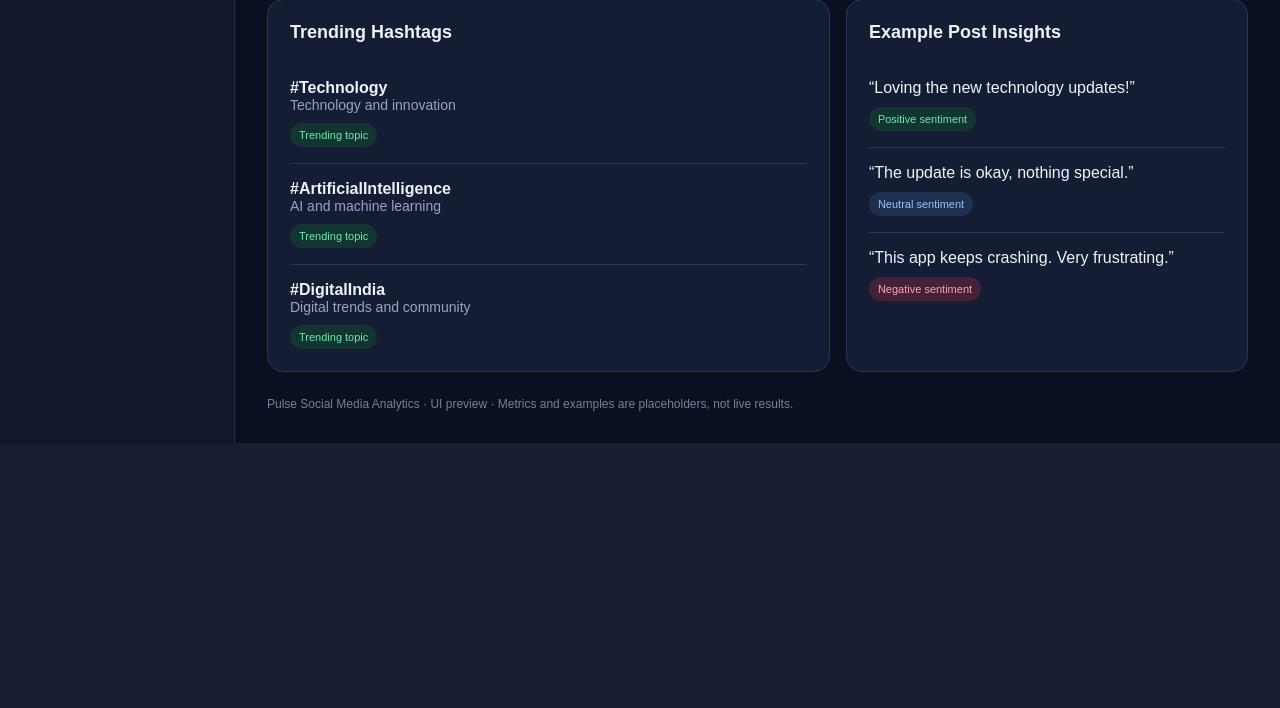
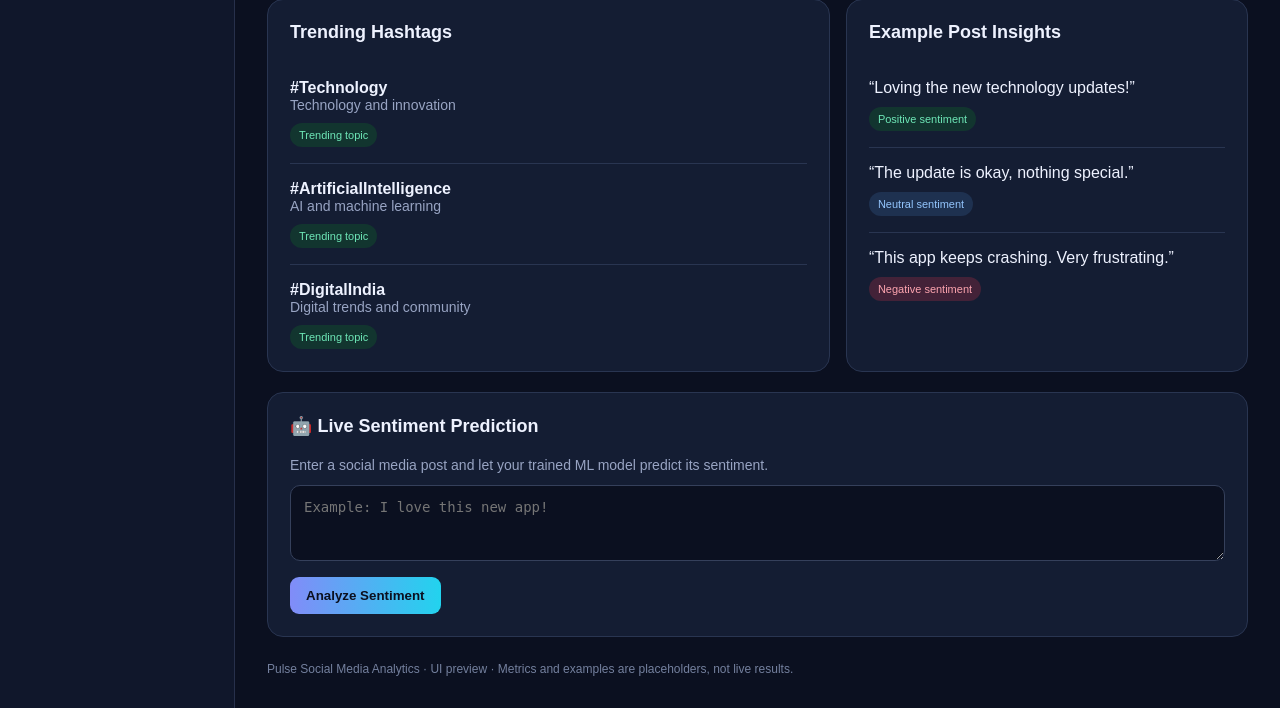
Before and after one commit to nikitashende3110-oss/social-media-analytics-, a Flask app: page / in a window 1280 px wide. Shown: the part 597-1305 px from the top of the page. Before the commit the page ends 1040 px from the top, so only its background shows below. Run offline with Flask 3, Linux system fonts and the light colour scheme; parts of the project's set-up code (start-up, migrations or seed data) failed here and were passed over.

Commit message:
Update sentiment dashboard and trained model

```diff
--- a/Social-Media-Sentiment-Engagement-Intelligence-main/app.py
+++ b/Social-Media-Sentiment-Engagement-Intelligence-main/app.py
@@ -1,14 +1,54 @@
-import sqlite3
 import os
+import pickle
 import pandas as pd
 from flask import Flask, render_template, request
 
 app = Flask(__name__)
+
+# Load the trained sentiment model
+MODEL_PATH = os.path.join("models", "sentiment_model.pkl")
+
+with open(MODEL_PATH, "rb") as f:
+    sentiment_model = pickle.load(f)
+
+# CSV upload settings
 app.config["UPLOAD_FOLDER"] = "uploads"
 app.config["MAX_CONTENT_LENGTH"] = 10 * 1024 * 1024
 
 os.makedirs(app.config["UPLOAD_FOLDER"], exist_ok=True)
 
+
+# Predict sentiment for a single post
+def predict_sentiment(text):
+    return sentiment_model.predict([text])[0]
+
+
+# Live sentiment prediction route
+@app.route("/predict", methods=["POST"])
+def predict():
+    text = request.form.get("text", "").strip()
+
+    if not text:
+        return render_template(
+            "index.html",
+            data=get_db_data(),
+            message="",
+            prediction=None,
+            analyzed_text=""
+        )
+
+    sentiment = predict_sentiment(text)
+
+    return render_template(
+        "index.html",
+        data=get_db_data(),
+        message="",
+        prediction=sentiment,
+        analyzed_text=text
+    )
+
+
+# Read and calculate dashboard data
 def get_db_data():
     empty_data = {
         "total_posts": 0,
@@ -23,14 +63,18 @@ def get_db_data():
         "top_posts": []
     }
 
-    csv_path = os.path.join(app.config["UPLOAD_FOLDER"], "dataset.csv")
+    csv_path = os.path.join(
+        app.config["UPLOAD_FOLDER"],
+        "dataset.csv"
+    )
 
     if not os.path.exists(csv_path):
         return empty_data
 
     try:
         df = pd.read_csv(csv_path)
-    except Exception:
+    except Exception as error:
+        print("Error reading CSV:", error)
         return empty_data
 
     required = [
@@ -39,29 +83,123 @@ def get_db_data():
     ]
 
     if not all(column in df.columns for column in required):
+        print("CSV is missing required columns.")
         return empty_data
 
-    df["likes"] = pd.to_numeric(df["likes"], errors="coerce").fillna(0)
-    df["shares"] = pd.to_numeric(df["shares"], errors="coerce").fillna(0)
-    df["comments"] = pd.to_numeric(df["comments"], errors="coerce").fillna(0)
+    # Clean numeric columns
+    for column in ["likes", "shares", "comments"]:
+        df[column] = pd.to_numeric(
+            df[column], errors="coerce"
+        ).fillna(0)
 
+    # Main metrics
     total_posts = len(df)
     total_likes = int(df["likes"].sum())
     total_shares = int(df["shares"].sum())
 
-    sentiment_values = df["sentiment"].fillna("").astype(str).str.lower()
-    sentiments = {
-        "positive": int((sentiment_values == "positive").sum()),
-        "neutral": int((sentiment_values == "neutral").sum()),
-        "negative": int((sentiment_values == "negative").sum())
+    # Normalize sentiment labels
+    sentiment_values = (
+        df["sentiment"]
+        .fillna("")
+        .astype(str)
+        .str.strip()
+        .str.lower()
+    )
+
+    # Labels commonly associated with positive sentiment
+    positive_labels = {
+        "positive", "joy", "excitement", "contentment",
+        "gratitude", "serenity", "happy", "hopeful",
+        "awe", "acceptance", "pride", "elation", "euphoria",
+        "enthusiasm", "determination", "playful",
+        "inspiration", "happiness", "hope", "empowerment",
+        "inspired", "admiration", "calmness", "compassion",
+        "tenderness", "fulfillment", "reverence", "love",
+        "amusement", "anticipation", "kind", "empathetic",
+        "free-spirited", "confident", "satisfaction",
+        "accomplishment", "harmony", "creativity", "wonder",
+        "adventure", "enjoyment", "affection", "adoration",
+        "zest", "radiance", "coziness", "resilience",
+        "tranquility", "captivation", "overjoyed",
+        "motivation", "blessed", "appreciation", "confidence",
+        "wonderment", "optimism", "intrigue", "playfuljoy",
+        "mindfulness", "freedom", "dazzle", "spark", "marvel",
+        "positivity", "kindness", "friendship", "success",
+        "amazement", "romance", "grandeur", "energy",
+        "celebration", "charm", "ecstasy", "connection",
+        "iconic", "triumph", "heartwarming", "solace",
+        "breakthrough", "relief", "thrill", "proud",
+        "grateful", "enchantment", "renewed effort",
+        "joy in baking", "creative inspiration", "nature's beauty",
+        "winter magic", "celestial wonder", "culinary adventure",
+        "festivejoy", "joyfulreunion", "melodic", "elegance",
+        "artisticburst", "culinaryodyssey", "immersion",
+        "engagement", "touched", "vibrancy", "mesmerizing",
+        "runway creativity", "ocean's freedom", "radiance",
+        "yearning"
     }
 
+    # Labels commonly associated with negative sentiment
+    negative_labels = {
+        "negative", "despair", "grief", "loneliness", "sad",
+        "frustration", "regret", "numbness", "melancholy",
+        "hate", "bad", "disgust", "bitterness", "frustrated",
+        "betrayal", "bitter", "shame", "jealousy", "resentment",
+        "fearful", "jealous", "devastated", "envious",
+        "dismissive", "heartbreak", "anger", "fear", "sadness",
+        "disappointed", "anxiety", "intimidation", "helplessness",
+        "envy", "apprehensive", "isolation", "disappointment",
+        "sorrow", "loss", "suffering", "lostlove", "exhaustion",
+        "darkness", "desperation", "ruins", "heartache",
+        "solitude", "emotionalstorm", "overwhelmed",
+        "desolation", "pressure", "obstacle", "miscalculation",
+        "challenge", "embarrassed"
+    }
+
+    # Labels treated as neutral or mixed/uncertain
+    neutral_labels = {
+        "neutral", "curiosity", "confusion", "nostalgia",
+        "surprise", "indifference", "ambivalence", "reflection",
+        "arousal", "boredom", "contemplation", "exploration",
+        "mischievous", "pensive", "innerjourney", "suspense",
+        "emotion", "whimsy", "dreamchaser", "envisioning history",
+        "imagination", "bittersweet"
+    }
+
+    # Assign labels to three groups.
+    # Any unrecognized label is counted as neutral so that
+    # all dataset rows are included in the distribution.
+    sentiment_groups = []
+
+    for label in sentiment_values:
+        if label in positive_labels:
+            sentiment_groups.append("positive")
+        elif label in negative_labels:
+            sentiment_groups.append("negative")
+        else:
+            sentiment_groups.append("neutral")
+
+    grouped_sentiments = pd.Series(
+        sentiment_groups, index=df.index
+    )
+
+    sentiments = {
+        "positive": int((grouped_sentiments == "positive").sum()),
+        "neutral": int((grouped_sentiments == "neutral").sum()),
+        "negative": int((grouped_sentiments == "negative").sum())
+    }
+
+    # Count popular hashtags
     hashtags_count = {}
-    for tags in df["hashtag"].dropna():
-        for tag in str(tags).split(","):
+
+    for tags in df["hashtag"].fillna(""):
+        for tag in str(tags).replace(",", " ").split():
             tag = tag.strip()
+
             if tag:
-                hashtags_count[tag] = hashtags_count.get(tag, 0) + 1
+                hashtags_count[tag] = (
+                    hashtags_count.get(tag, 0) + 1
+                )
 
     popular_hashtags = sorted(
         hashtags_count.items(),
@@ -69,17 +207,30 @@ def get_db_data():
         reverse=True
     )[:6]
 
-    df["engagement"] = df["likes"] + df["shares"] + df["comments"]
+    # Calculate engagement
+    df["engagement"] = (
+        df["likes"] + df["shares"] + df["comments"]
+    )
+
+    # Select five posts with the highest engagement
     top_posts = []
 
     for _, row in df.nlargest(5, "engagement").iterrows():
-        sentiment = str(row["sentiment"]).capitalize()
+        original_sentiment = str(row["sentiment"]).strip().lower()
+
+        if original_sentiment in positive_labels:
+            display_sentiment = "Positive"
+        elif original_sentiment in negative_labels:
+            display_sentiment = "Negative"
+        else:
+            display_sentiment = "Neutral"
+
         top_posts.append({
             "text": str(row["post_text"]),
             "likes": int(row["likes"]),
             "shares": int(row["shares"]),
             "comments": int(row["comments"]),
-            "sentiment": sentiment,
+            "sentiment": display_sentiment,
             "platform": str(row["platform"]),
             "engagement": int(row["engagement"])
         })
@@ -94,6 +245,7 @@ def get_db_data():
     }
 
 
+# Main dashboard and CSV upload
 @app.route("/", methods=["GET", "POST"])
 def dashboard():
     message = ""
@@ -103,17 +255,25 @@ def dashboard():
 
         if not file or not file.filename:
             message = "Please select a CSV file."
+
         elif not file.filename.lower().endswith(".csv"):
             message = "Please upload a CSV file."
+
         else:
             save_path = os.path.join(
-                app.config["UPLOAD_FOLDER"], "dataset.csv"
+                app.config["UPLOAD_FOLDER"],
+                "dataset.csv"
             )
             file.save(save_path)
             message = "Dataset uploaded successfully!"
 
     data = get_db_data()
-    return render_template("index.html", data=data, message=message)
+
+    return render_template(
+        "index.html",
+        data=data,
+        message=message
+    )
 
 
 if __name__ == "__main__":
--- a/Social-Media-Sentiment-Engagement-Intelligence-main/templates/index.html
+++ b/Social-Media-Sentiment-Engagement-Intelligence-main/templates/index.html
@@ -91,6 +91,31 @@
             padding: 16px 0; border-bottom: 1px solid #293551;
         }
         .post:last-child { border-bottom: 0; padding-bottom: 0; }
+        .predict-input {
+    width: 100%;
+    padding: 13px;
+    margin: 12px 0;
+    border-radius: 10px;
+    border: 1px solid #35405b;
+    background: #0b1020;
+    color: #eef2ff;
+    font-size: 14px;
+}
+.predict-btn {
+    padding: 11px 16px;
+    border: 0;
+    border-radius: 9px;
+    background: linear-gradient(90deg, #818cf8, #22d3ee);
+    color: #0b1020;
+    font-weight: bold;
+    cursor: pointer;
+}
+.prediction-result {
+    margin-top: 15px;
+    padding: 12px;
+    background: #1e3150;
+    border-radius: 10px;
+}
         .tag {
             display: inline-block; font-size: 11px; padding: 6px 9px;
             border-radius: 15px; margin-top: 10px;
@@ -226,7 +251,33 @@
                 </div>
             </section>
         </div>
+<section class="card" style="margin-top:20px;">
+    <h2 class="section-title">🤖 Live Sentiment Prediction</h2>
+    <div class="muted">
+        Enter a social media post and let your trained ML model predict its sentiment.
+    </div>
 
+    <form method="POST" action="/predict">
+        <textarea
+            class="predict-input"
+            name="text"
+            rows="3"
+            placeholder="Example: I love this new app!"
+            required
+        ></textarea>
+
+        <button class="predict-btn" type="submit">
+            Analyze Sentiment
+        </button>
+    </form>
+
+    {% if prediction %}
+    <div class="prediction-result">
+        <strong>Predicted Sentiment:</strong>
+        {{ prediction.capitalize() }}
+    </div>
+    {% endif %}
+</section>
         <footer>
             Pulse Social Media Analytics · UI preview · Metrics and examples are placeholders, not live results.
         </footer>
```
Also changed, not shown: Social-Media-Sentiment-Engagement-Intelligence-main/prepare_dashboard_data.py (added, +21 -0 lines), Social-Media-Sentiment-Engagement-Intelligence-main/train.py (+62 -28 lines), Social-Media-Sentiment-Engagement-Intelligence-main/dashboard_dataset.csv (added), 2 other files.
